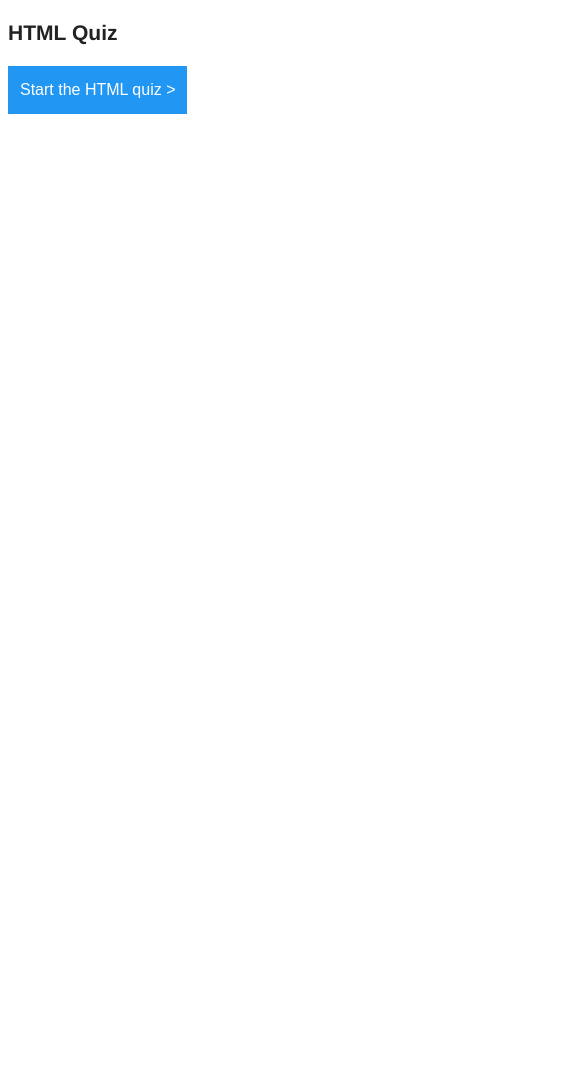
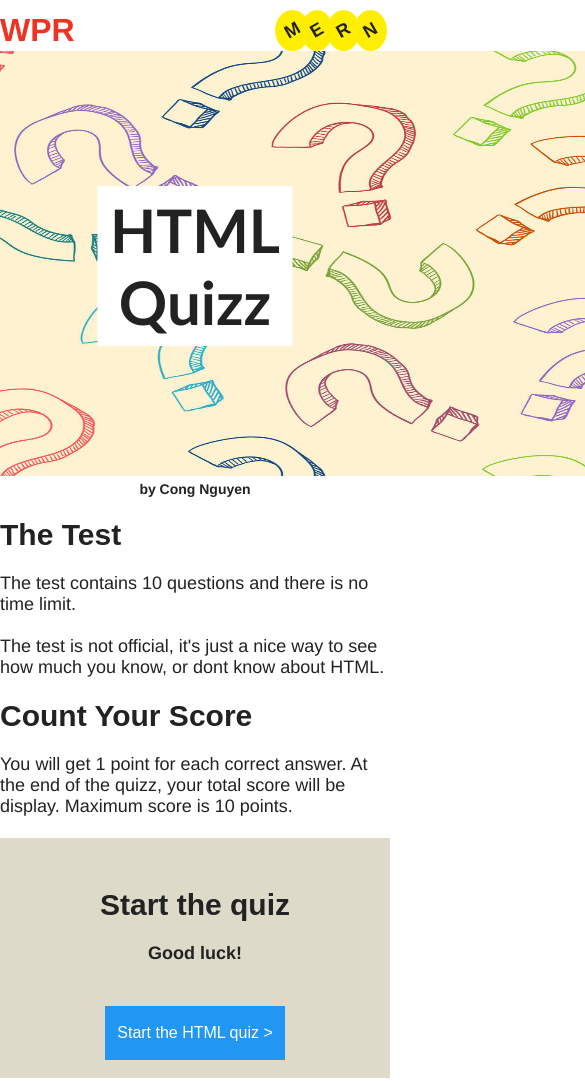
Before and after one commit to hieu2102/wpr, a plain HTML site: page index.html in a window 390 px wide. Shown: the top 1081 px of the page, 585 px wide, since content can reach past the window. Before the commit the page ends 844 px from the top, so only its background shows below. Drawn offline with Linux system fonts and the light colour scheme; a web font is replaced by a local one.

Commit message:
frontend without responsive

```diff
--- a/index.html
+++ b/index.html
@@ -4,6 +4,7 @@
 <head>
   <meta charset="utf-8">
   <title>HTML Quiz</title>
+  <meta name="viewport" content="width=device-width, initial-scale=1">
   <link rel="icon" type="image/png" href="images/favicon-32x32.png" sizes="32x32" />
   <link rel="icon" type="image/png" href="images/favicon-16x16.png" sizes="16x16" />
   <link href="https://fonts.googleapis.com/css?family=Pangolin:400,700|Proxima+Nova" rel="stylesheet" type="text/css">
@@ -13,18 +14,64 @@
 
 <body>
   <header>
-    <!--  -->
+    <div>
+      <div class="row">
+        <h2 class="course-name">WPR</h2>
+        <div class="column right">
+          <div class="mern-stack-outer">
+            <h4 class="mern-stack">M</h4>
+          </div>
+          <div class="mern-stack-outer">
+            <h4 class="mern-stack">E</h4>
+          </div>
+          <div class="mern-stack-outer">
+            <h4 class="mern-stack">R</h4>
+          </div>
+          <div class="mern-stack-outer">
+            <h4 class="mern-stack">N</h4>
+          </div>
+          <!-- <h3 class="mern-stack">M</h3>
+          <h3 class="mern-stack">E</h3>
+          <h3 class="mern-stack">R</h3>
+          <h3 class="mern-stack">N</h3> -->
+        </div>
+      </div>
+      <div class="quiz-image">
+        <img src="images/background.jpg">
+        <h1 id="dcm">HTML Quizz</h1>
+      </div>
+      <h4 class="author">by Cong Nguyen</h4>
+    </div>
   </header>
+
+  <br>
 
   <article>
 
     <section id="quiz-name">
-      <h1>HTML Quiz</h1>
+      <h1>The Test</h1>
+      <br>
+      <p>The test contains 10 questions and there is no time limit.</p>
+      <br>
+      <p>The test is not official, it's just a nice way to see how much you know, or dont know about HTML.</p>
     </section>
 
-    <section id="introduction">
+    <section id="count-score">
+      <br>
+      <h1>Count Your Score</h1>
+      <br>
+      <p>You will get 1 point for each correct answer. At the end of the quizz, your total score will be display. Maximum score is 10 points.</p>
+    </section>
+    <br>
+
+    <section id="start-quiz-sec">
       <!--  -->
+      <h1>Start the quiz</h1>
+      <br>
+      <h4>Good luck!</h4>
+      <br><br>
       <button class = 'btn-blue' id = 'start-quiz' onclick="transitStage('attempt')">Start the HTML quiz ></button>
+      <br>
     </section>
 
     <section id="attempt-quiz">
--- a/quizz.js
+++ b/quizz.js
@@ -205,11 +205,11 @@ function reviewQuiz(score){
 }
 function transitStage(stage){
 	switch(stage){
-		case 'introduction':
+		case 'start-quiz-sec':
 			location.reload();
 			break;
 		case 'attempt':
-			document.getElementById('introduction').innerHTML='';
+			document.getElementById('start-quiz-sec').innerHTML='';
 			startQuiz()
 			break;
 		case 'review':
--- a/style.css
+++ b/style.css
@@ -1,14 +1,69 @@
+* {
+  margin: auto;
+  max-width: 700px;
+}
+body {
+  margin-bottom: 30px;
+  margin-top: 10px;
+}
+
 html {
   font-family: 'Proxima Nova','Helvetica','Arial', sans-serif;
   font-size: 18px;
   color: #222222;
 }
 
+br { height: 18px;}
+
+h1 {
+  font-size: 30px;
+  font-family: sans-serif;
+}
+/*Header*/
 .header {
-border-style: solid;
-border-color: #ccc;
-border-width: 1px;
-height: 80px;
+  border-style: solid;
+  border-color: #ccc;
+  border-width: 1px;
+  height: 80px;
+}
+
+.right {
+  width: 30%;
+  margin-right: 10px;
+  display: inline-grid;
+  grid-template-columns: 25% 25% 25% 25%;
+}
+
+.mern-stack-outer{
+  background-color: #ffee00;
+  border-radius: 100%;
+  padding: 10px;
+  float: left;
+}
+
+.row {
+  display: grid;
+  grid-template-columns: 10% 90%;
+}
+.quiz-image {
+  position: relative;
+  text-align: center;
+}
+
+img {
+  width: 700px;
+  height: 425px;
+}
+
+#dcm {
+  position: absolute;
+  top: 50%;
+  left: 50%;
+  transform: translate(-50%, -50%);
+  background-color: white;
+  padding: 8px;
+  font-family: 'Trebuchet MS', cursive;
+  font-size: 60px;
 }
 
 .quizz-name {
@@ -18,8 +73,13 @@ height: 80px;
 	color: black;
 	margin: 10px;
 	height: 425px;
+}
 
+#start-quiz {
+  padding-top: 18px;
+  padding-bottom: 18px;
 }
+
 .course-name {
 	font-family: 'Helvetica', sans-serif;
 	font-size: 32px;
@@ -28,8 +88,6 @@ height: 80px;
 }
 
 .mern-stack {
-	background-color: #ffee00;
-	border-radius: 100%;
 	font-weight: bold;
 	transform: rotate(-30deg);
 }
@@ -38,6 +96,13 @@ height: 80px;
 .author {
 	font-size: 14px;
 	text-align: center;
+}
+
+#start-quiz-sec {
+  background-color: #dedaca;
+  text-align: center;
+  padding-top: 50px;
+  padding-bottom: 18px;
 }
 
 .btn-blue {
```
